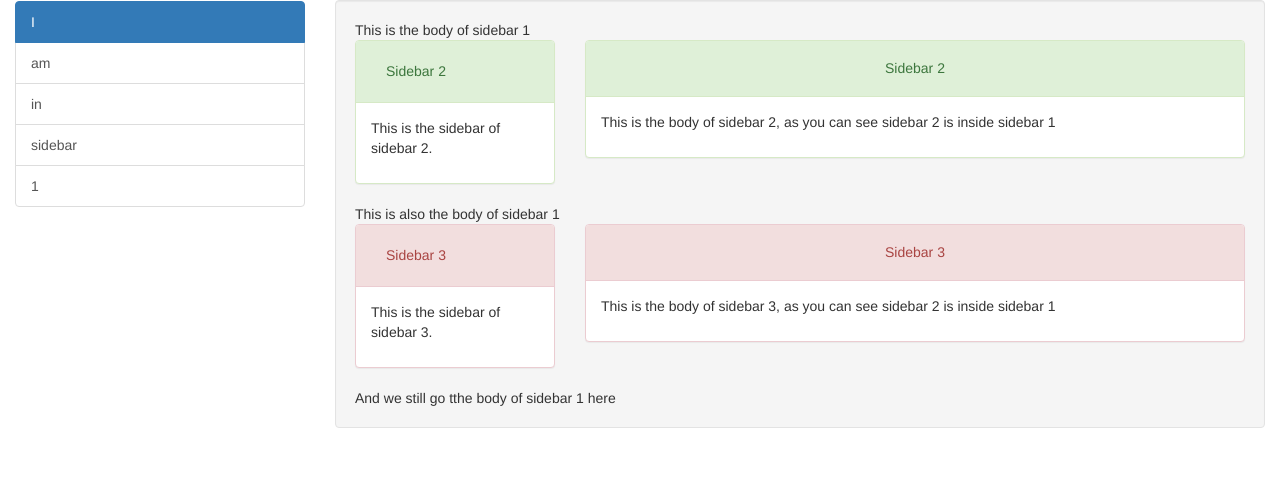
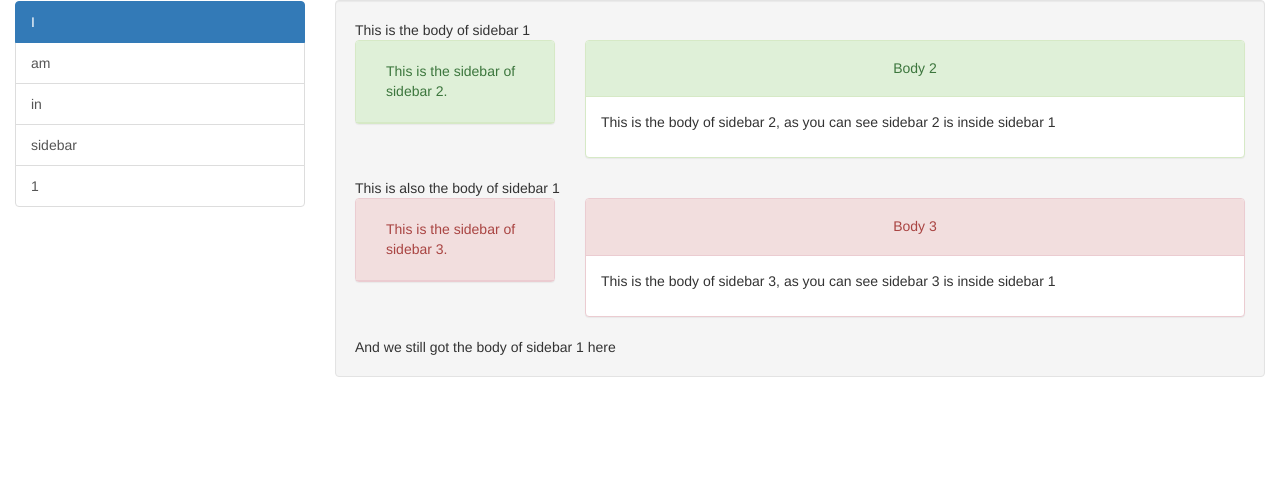
Before and after one commit to snulv/ulv-multi-sidebar, a plain HTML site: page index.html in a window 1280 px wide. Drawn offline with nearby package versions, Linux system fonts and the light colour scheme.

Commit message:
Fixed some typos in index.html

```diff
--- a/index.html
+++ b/index.html
@@ -47,7 +47,7 @@
 								<div class="col-md-12">
 									<div class="well" style="height:100%">
 										<button ng-if="collapsedSidebar1" class="btn btn-default" ng-click="toggleSidebar1()">
-											<i ng-class="showSidebar1 ? 'fa fa-chevron-right text-' : 'fa fa-chevron-left'"></i>
+											<i ng-class="showSidebar1 ? 'fa fa-chevron-left' : 'fa fa-chevron-right'"></i>
 										</button>
 										This is the body of sidebar 1
 										<ulv-multi-sidebar id="sidebar2" active="showSidebar2" break-width="400"  collapsed="collapsedSidebar2">
@@ -57,13 +57,8 @@
 														<div class="panel panel-success">
 															<div class="panel-heading">
 																<div class="panel-heading">
-																	Sidebar 2
+																	This is the sidebar of sidebar 2.
 																</div>
-															</div>
-															<div class="panel-body">
-																<p>
-																This is the sidebar of sidebar 2.
-																</p>
 															</div>
 														</div>
 													</div>
@@ -76,9 +71,9 @@
 															<div class="panel-heading">
 																<h5 class="text-center">
 																	<a ng-if="collapsedSidebar2" class="pull-left" ng-click="toggleSidebar2()">
-																		<i ng-class="showSidebar2 ? 'fa fa-chevron-left text-' : 'fa fa-chevron-right'"></i>
+																		<i ng-class="showSidebar2 ? 'fa fa-chevron-left' : 'fa fa-chevron-right'"></i>
 																	</a>
-																	Sidebar 2
+																	Body 2
 																</h5>
 															</div>
 															<div class="panel-body">
@@ -99,13 +94,8 @@
 														<div class="panel panel-danger">
 															<div class="panel-heading">
 																<div class="panel-heading">
-																	Sidebar 3
+																	This is the sidebar of sidebar 3.
 																</div>
-															</div>
-															<div class="panel-body">
-																<p>
-																This is the sidebar of sidebar 3.
-																</p>
 															</div>
 														</div>
 													</div>
@@ -118,14 +108,14 @@
 															<div class="panel-heading">
 																<h5 class="text-center">
 																	<a ng-if="collapsedSidebar3" class="pull-left" ng-click="toggleSidebar3()">
-																		<i ng-class="showSidebar3 ? 'fa fa-chevron-left text-' : 'fa fa-chevron-right'"></i>
+																		<i ng-class="showSidebar3 ? 'fa fa-chevron-left' : 'fa fa-chevron-right'"></i>
 																	</a>
-																	Sidebar 3
+																	Body 3
 																</h5>
 															</div>
 															<div class="panel-body">
 																<p>
-																This is the body of sidebar 3, as you can see sidebar 2 is inside sidebar 1
+																	This is the body of sidebar 3, as you can see sidebar 3 is inside sidebar 1
 																</p>
 															</div>
 														</div>
@@ -133,7 +123,7 @@
 												</div>
 											</div>
 										</ulv-multi-sidebar>
-										And we still go tthe body of sidebar 1 here
+										And we still got the body of sidebar 1 here
 									</div>
 								</div>
 							</div>
```
